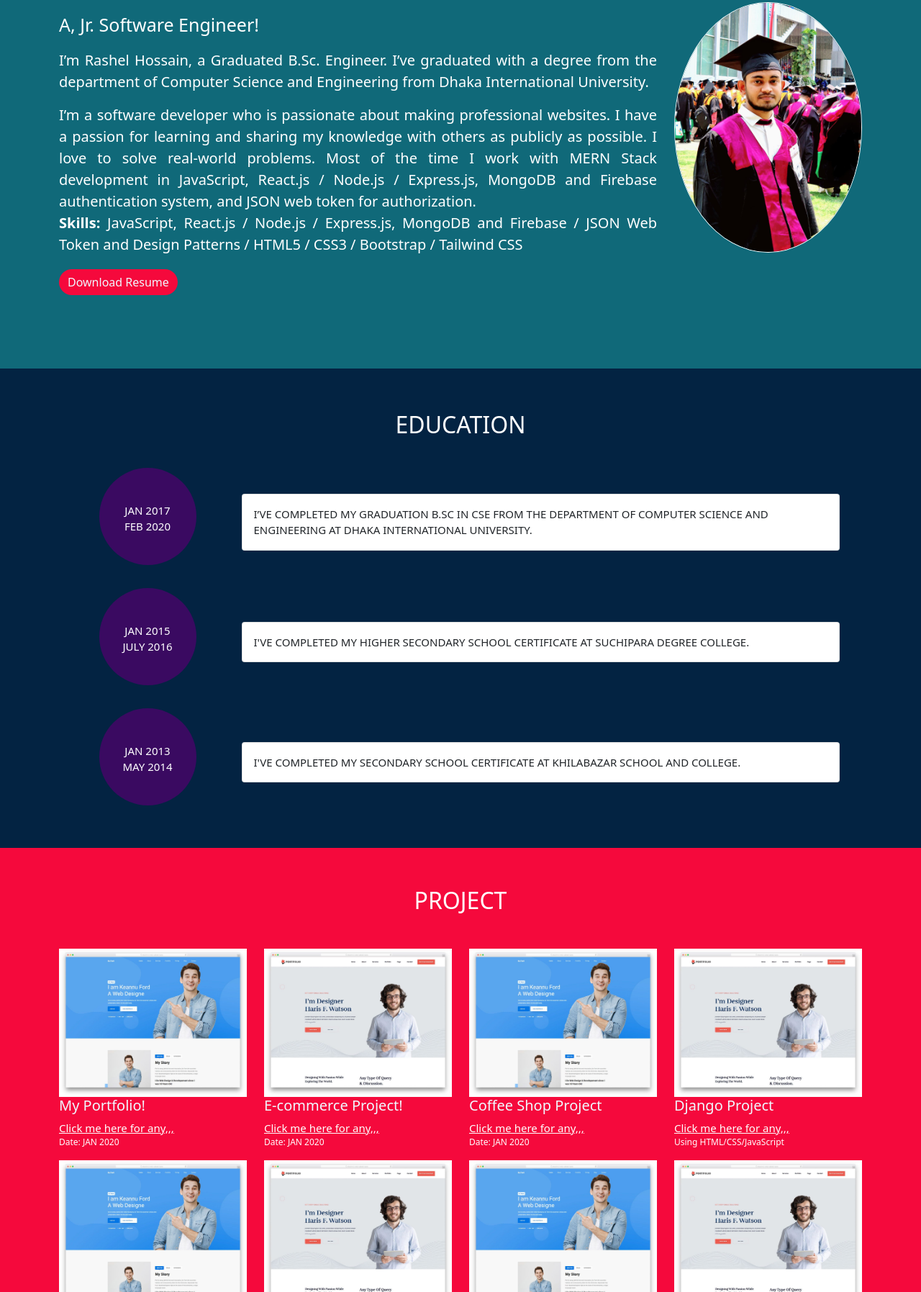
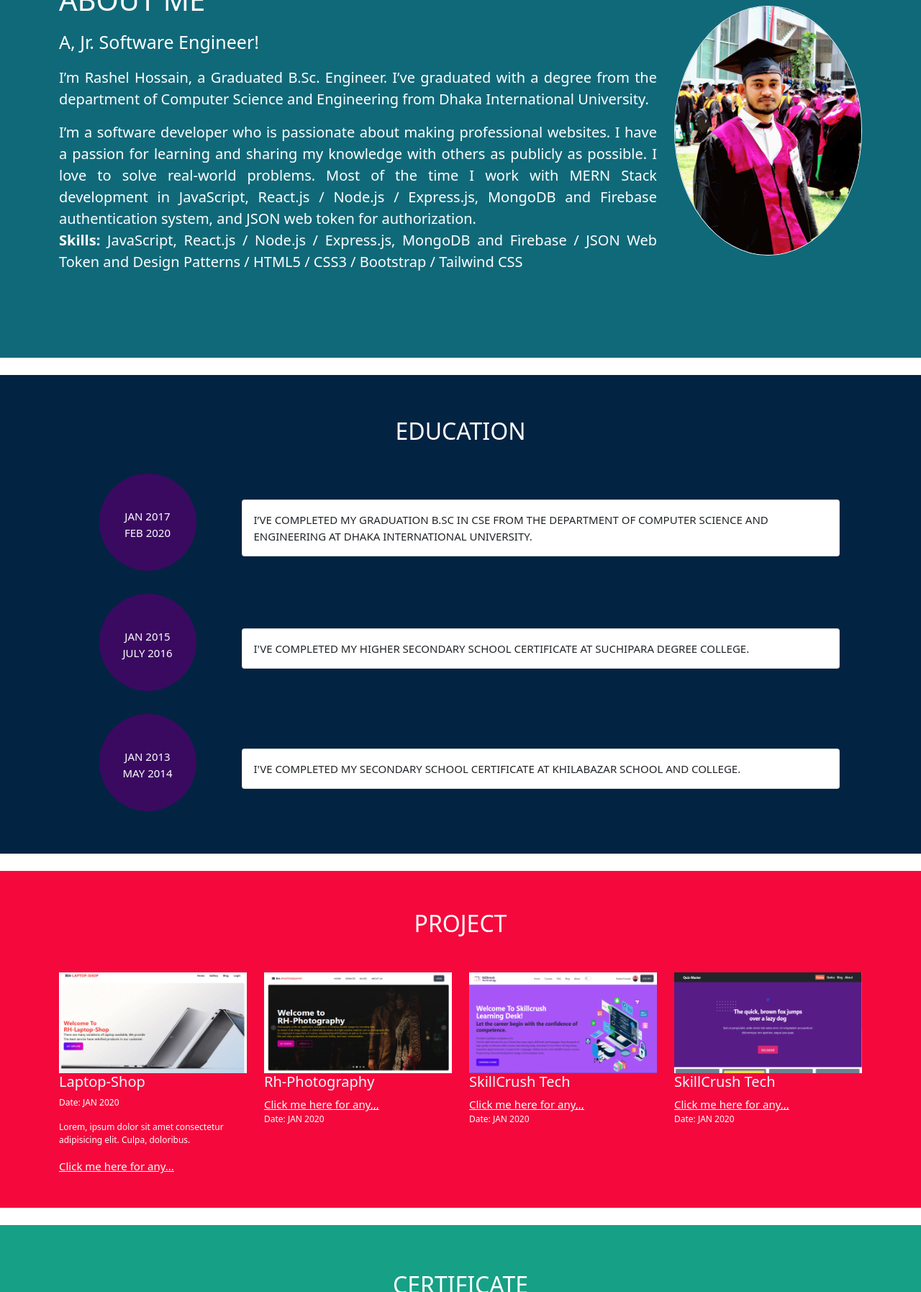
Before and after one commit to rasel497/myPortfolio, a plain HTML site: page index.html in a window 1280 px wide. Shown: the part 1005-2800 px from the top of the page at 72% size. Drawn offline with nearby package versions, Linux system fonts and the light colour scheme; a web font is replaced by a local one.

Commit message:
update about and project section

```diff
--- a/index.html
+++ b/index.html
@@ -23,18 +23,6 @@
 
 
 <body>
-
-    <section class="banner-container banner-fluid" id="Home">
-        <div class="row vh-100 mt-0">
-            <div class="col-md-9 banner-column m-auto text-white text-center p-4 border border-light ">
-                <h1 class="font-weight-bolder display-4" style="font-size: 40px;">Hi,,,I'M RASHEL HOSSAIN</h1>
-                <h4 style="font-size: 30px;">SOFTWARE ENGINEER</h4>
-
-            </div>
-
-        </div>
-
-    </section>
 
 
     <!-- Navbar section -->
@@ -62,9 +50,6 @@
                         <a class="nav-link" href="#Project">PROJECT</a>
                     </li>
                     <li class="nav-item">
-                        <a class="nav-link" href="#Portfolio">PORTFOLIO</a>
-                    </li>
-                    <li class="nav-item">
                         <a class="nav-link" href="#Certificate">CERTIFICATE</a>
                     </li>
                     <li class="nav-item">
@@ -77,10 +62,23 @@
         </div>
     </nav>
 
+    <section class="banner-container banner-fluid mb-4" id="Home">
+        <div class="row vh-100 mt-0">
+            <div class="col-md-9 banner-column m-auto text-white text-center p-4 border border-light ">
+                <h1 class="font-weight-bolder display-4" style="font-size: 40px;">Hi,,,I'M RASHEL HOSSAIN</h1>
+                <h4 style="font-size: 30px;">SOFTWARE ENGINEER</h4>
+                <div class="btn">
+                    <a href="./resume/Rashel Hossain-Resume2.pdf"
+                        style="text-decoration: none; color: aliceblue;">Download
+                        Resume</a>
+                </div>
+            </div>
 
+        </div>
+    </section>
 
     <!------------------------ About  ----------------------->
-    <div class="about-container" id="About">
+    <div class="about-container mb-4" id="About">
         <div class="container">
             <div class="row align-items-center py-4">
                 <div class="col-md-9 py-5 text-white">
@@ -100,27 +98,18 @@
                         <strong>Skills:</strong> JavaScript, React.js / Node.js / Express.js, MongoDB and Firebase /
                         JSON Web Token and Design Patterns / HTML5 / CSS3 / Bootstrap / Tailwind CSS
                     </p>
-
-                    <div class="btn">
-                        <a href="./resume/Rashel Hossain-Resume2.pdf"
-                            style="text-decoration: none; color: aliceblue;">Download
-                            Resume</a>
-                    </div>
                 </div>
 
                 <div class="col-md-3 mb-2">
                     <img src="img/MyPhoto.jpeg" alt="It's Me!!!" class="img-fluid rounded-circle border border-light">
                 </div>
             </div>
-
         </div>
-
     </div>
 
 
     <!--------------------------- Education--------------------------->
-
-    <div class="edu-container" id="Education">
+    <div class="edu-container mb-4" id="Education">
         <div class="container">
             <div class="row text-center">
                 <div class="col py-4">
@@ -158,7 +147,6 @@
                         <div class="card-body">
                             I'VE COMPLETED MY HIGHER SECONDARY SCHOOL CERTIFICATE AT SUCHIPARA DEGREE COLLEGE.
                         </div>
-
                     </div>
                 </div>
 
@@ -176,7 +164,6 @@
                         <div class="card-body">
                             I'VE COMPLETED MY SECONDARY SCHOOL CERTIFICATE AT KHILABAZAR SCHOOL AND COLLEGE.
                         </div>
-
                     </div>
                 </div>
 
@@ -190,9 +177,7 @@
 
 
     <!--------------------Project section -------------------->
-
-
-    <div class="project-container" id="Project">
+    <div class="project-container mb-4" id="Project">
         <div class="container">
 
             <div class="row">
@@ -202,111 +187,41 @@
             </div>
 
             <div class="row py-3">
+                <div class="col-md-3 border-2">
+                    <img src="img/Project-1.PNG" class="img-fluid" alt="Me">
+                    <h1>Laptop-Shop</h1>
+                    <p>Date: JAN 2020</p>
+                    <p>Lorem, ipsum dolor sit amet consectetur adipisicing elit. Culpa, doloribus.</p>
+                    <a href="" class="text-white">Click me here for any...</a>
+                </div>
 
                 <div class="col-md-3">
-                    <img src="img/Project-4.jpeg" class="img-fluid" alt="Me">
-                    <h1>My Portfolio!</h1>
+                    <img src="img/Project-2.PNG" class="img-fluid" alt="Me">
+                    <h1>Rh-Photography</h1>
                     <a href="" class="text-white">Click me here for any,,,</a>
                     <p>Date: JAN 2020</p>
                 </div>
 
                 <div class="col-md-3">
-                    <img src="img/Project-3.jpeg" class="img-fluid" alt="Me">
-                    <h1>E-commerce Project!</h1>
+                    <img src="img/Project-3.PNG" class="img-fluid" alt="Me">
+                    <h1>SkillCrush Tech</h1>
                     <a href="" class="text-white">Click me here for any,,,</a>
                     <p>Date: JAN 2020</p>
                 </div>
 
                 <div class="col-md-3">
-                    <img src="img/Project-4.jpeg" class="img-fluid" alt="Me">
-                    <h1>Coffee Shop Project</h1>
+                    <img src="img/Project-4.PNG" class="img-fluid" alt="Me">
+                    <h1>SkillCrush Tech</h1>
                     <a href="" class="text-white">Click me here for any,,,</a>
                     <p>Date: JAN 2020</p>
                 </div>
-
-                <div class="col-md-3">
-                    <img src="img/Project-3.jpeg" class="img-fluid" alt="Me">
-                    <h1>Django Project</h1>
-                    <a href="" class="text-white">Click me here for any,,,</a>
-                    <p>Using HTML/CSS/JavaScript</p>
-
-                </div>
-
-                <div class="col-md-3">
-                    <img src="img/Project-4.jpeg" class="img-fluid" alt="Me">
-                    <h1>My Portfolio!</h1>
-                    <a href="" class="text-white">Click me here for any,,,</a>
-                    <p>Date: JAN 2020</p>
-                </div>
-
-                <div class="col-md-3">
-                    <img src="img/Project-3.jpeg" class="img-fluid" alt="Me">
-                    <h1>E-commerce Project!</h1>
-                    <a href="" class="text-white">Click me here for any,,,</a>
-                    <p>Date: JAN 2020</p>
-                </div>
-
-                <div class="col-md-3">
-                    <img src="img/Project-4.jpeg" class="img-fluid" alt="Me">
-                    <h1>Coffee Shop Project</h1>
-                    <a href="" class="text-white">Click me here for any,,,</a>
-                    <p>Date: JAN 2020</p>
-                </div>
-
-                <div class="col-md-3">
-                    <img src="img/Project-3.jpeg" class="img-fluid" alt="Me">
-                    <h1>Django Project</h1>
-                    <a href="https://bohubrihi.com/" class="text-white">Click me here for any,,,</a>
-                    <p>Using HTML/CSS/JavaScript</p>
-                </div>
-
-
             </div>
         </div>
     </div>
 
 
-    <!---------------------------- Portfolio --------------------->
-
-
-    <div class="protfolio-container" id="Portfolio">
-        <div class="row p-3">
-            <div class="col py-2 text-center">
-                <h2 class="font-weight-bolder redtype-color">PORTFOLIO</h2>
-            </div>
-        </div>
-
-        <div class="row">
-            <div class="col-md-4">
-                <div class="card m-5">
-                    <div class="card-body">
-                        <img src="img/MyPhoto.png" alt="" class="img-fluid">
-                    </div>
-                </div>
-            </div>
-            <div class="col-md-4">
-                <div class="card m-5">
-                    <div class="card-body">
-                        <img src="img/MyPhoto.png" alt="" class="img-fluid">
-                    </div>
-                </div>
-            </div>
-            <div class="col-md-4">
-                <div class="card m-5">
-                    <div class="card-body">
-                        <img src="img/MyPhoto.png" alt="" class="img-fluid">
-                    </div>
-                </div>
-            </div>
-        </div>
-
-    </div>
-
-
     <!-----------------------------Certificate-------------------->
-
-
-    <div class="certificate-container" id="Certificate">
+    <div class="certificate-container mb-4" id="Certificate">
         <div class="row p-3">
             <div class="col py-2 text-center">
                 <h2 class="font-weight-bolder redtype-color">CERTIFICATE</h2>
@@ -360,60 +275,13 @@
                 </div>
             </div>
 
-
         </div>
-
     </div>
 
 
     <!------------------------ Contact --------------------------->
-
     <div class="form-container" id="Contact">
-        <div class="container">
-
-
-
-            <!-- <div class="row py-5">
-                <div class="col py-4 text-white text-center m-auto">
-                    <h2 class="font-weight-bolder">CONTACT ME FOR YOUR SERVICE!</h2>
-                    <p>I’m Rashel Hossain @ Software Engineer.</p>
-                </div>
-            </div>
-
-            <div class="row py-4">
-
-                <div class="col-sm border border-light text-white text-center mr-1">
-                    <span style="font-size: 72px;">69</span>
-                    <h4>Success Rate!!</h4>
-                </div>
-
-                <div class="col-sm border border-light text-white text-center mr-1 ">
-                    <span style="font-size: 72px;">29</span>
-                    <h4>Success Rate!!</h4>
-                </div>
-
-                <div class="col-sm border border-light text-white text-center mr-1">
-                    <span style="font-size: 72px;">19</span>
-                    <h4>Failed Attamp!!</h4>
-                </div>
-
-                <div class="col-sm border border-light text-white text-center mr-1">
-                    <span style="font-size: 72px;">09</span>
-                    <h4>Failed Attamp!!</h4>
-                </div>
-
-            </div> -->
-
-
-            <!--
-            <div class="row py-5">
-                <div class="col text-white text-center m-auto">
-                    <h2 class="font-weight-bolder">This is Get in Touch!</h2>
-                    <p>Contact me as a full-stack webdeveloper @ Python & Django Server.</p>
-                </div>
-            </div> -->
-
-
+        <div class="container p-5">
 
             <!-- contact form -->
             <!-- <form onsubmit="sendEmail(); reset();">
@@ -446,25 +314,20 @@
                     </div>
                 </div>
 
-                <div class="row pb-5">
+                <div class="row">
                     <div class="col text-center">
                         <button class="btn bg-button text-white ml-200">Send Me!!</button>
                     </div>
                 </div>
-
             </form>
 
         </div>
     </div>
 
-
-
     <script src="https://smtpjs.com/v3/smtp.js"></script>
 
     <script>
-
         function sendEmail() {
-
             Email.send({
                 Host: "smtp.gmail.com",
                 Username: "rasel.csediu44@gmail.com",
```
Also changed, not shown: img/Project-1.PNG (added), img/Project-2.PNG (added), img/Project-3.PNG (added), img/Project-3.jpeg (deleted), img/Project-4.PNG (added), img/portfolio img.PNG (deleted).
